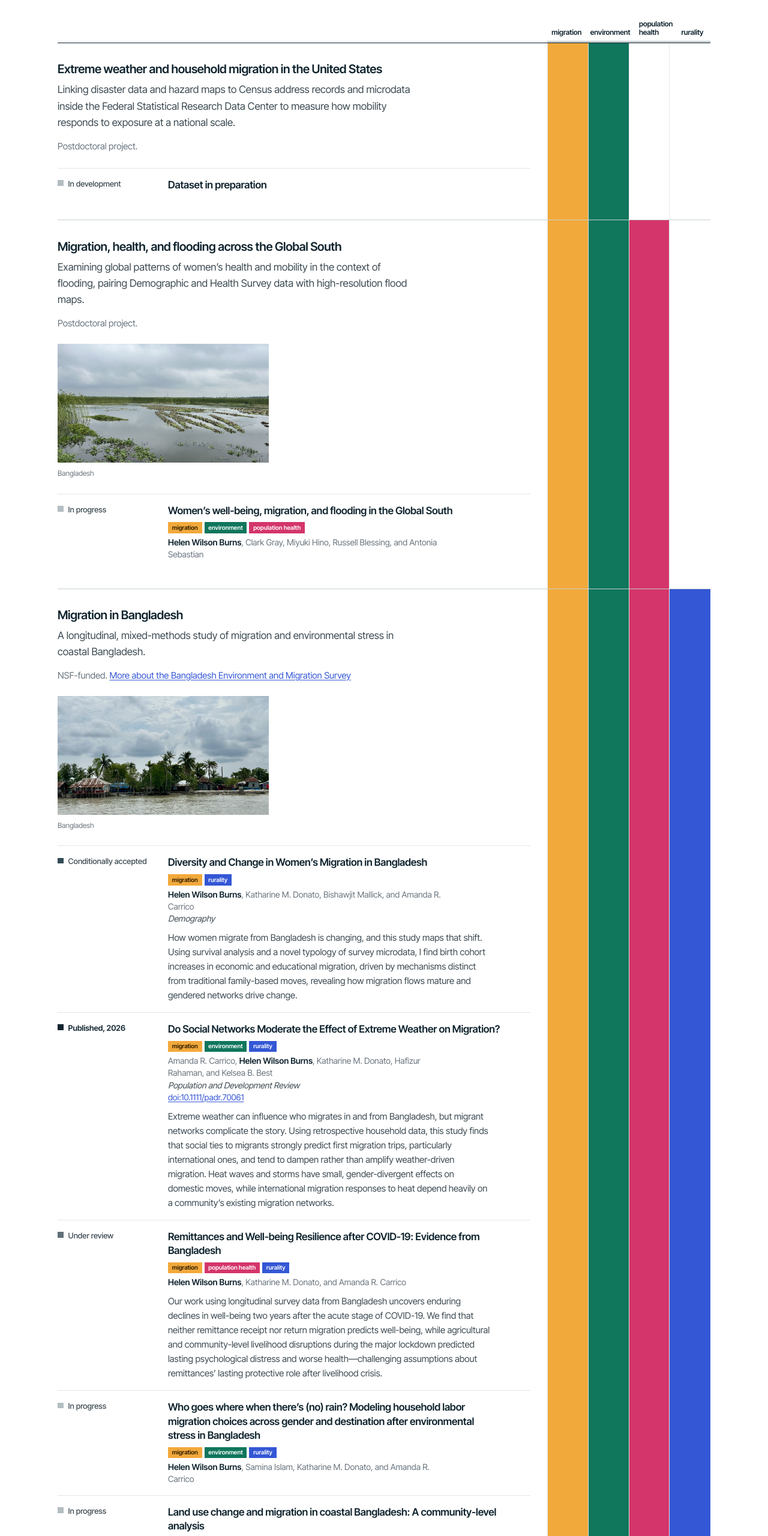
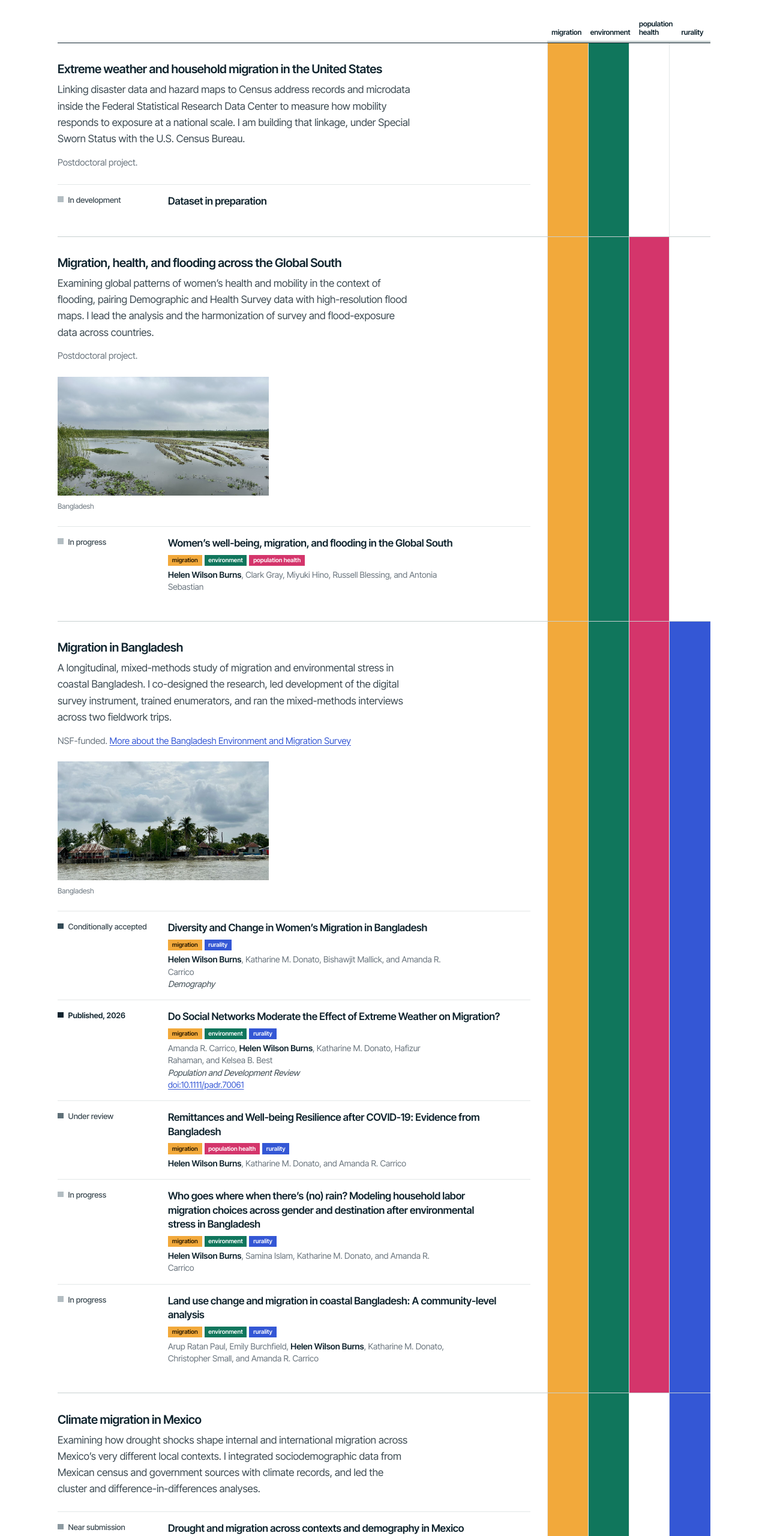
Before and after one commit to helenwilsonburns/hwb_site, a plain HTML site: page index.html in a window 1280 px wide. Shown: the part 1960-4520 px from the top of the page at 60% size. Drawn offline with Linux system fonts and the light colour scheme.

Commit message:
Research: detail and contribution on projects, citations only on papers
- Remove the four findings paragraphs from paper rows. Each paper is now
  status, title, domain tags, and full citation (authors, venue, DOI).
- Move the substance up to the project level: every project now states
  what it is and what Helen did on it.
- Restore the contribution sentences on the Bangladesh and Mexico
  projects, and add one for the Census RDC project.

The Global South contribution sentence is a draft, marked with an HTML
comment for review.

Co-Authored-By: Claude Opus 5 <noreply@anthropic.com>
Claude-Session: https://claude.ai/code/session_01LPZA1yrUK6doU8KjZJCNXS

```diff
--- a/index.html
+++ b/index.html
@@ -162,7 +162,7 @@
       <li class="project">
         <div class="pbody">
           <h3>Extreme weather and household migration in the United States</h3>
-          <p class="role-line">Linking disaster data and hazard maps to Census address records and microdata inside the Federal Statistical Research Data Center to measure how mobility responds to exposure at a national scale.</p>
+          <p class="role-line">Linking disaster data and hazard maps to Census address records and microdata inside the Federal Statistical Research Data Center to measure how mobility responds to exposure at a national scale. I am building that linkage, under Special Sworn Status with the U.S. Census Bureau.</p>
           <p class="meta">Postdoctoral project.</p>
           <ul class="papers">
             <li class="paper">
@@ -182,7 +182,8 @@
       <li class="project">
         <div class="pbody">
           <h3>Migration, health, and flooding across the Global South</h3>
-          <p class="role-line">Examining global patterns of women&rsquo;s health and mobility in the context of flooding, pairing Demographic and Health Survey data with high-resolution flood maps.</p>
+          <!-- CHECK THIS LINE: contribution sentence is my draft — correct it to what you actually do here. -->
+          <p class="role-line">Examining global patterns of women&rsquo;s health and mobility in the context of flooding, pairing Demographic and Health Survey data with high-resolution flood maps. I lead the analysis and the harmonization of survey and flood-exposure data across countries.</p>
           <p class="meta">Postdoctoral project.</p>
           <figure class="pphoto">
             <img src="images/field-flood.jpg" alt="Flooded cropland with scattered vegetation" width="1333" height="1000">
@@ -210,7 +211,7 @@
       <li class="project">
         <div class="pbody">
           <h3>Migration in Bangladesh</h3>
-          <p class="role-line">A longitudinal, mixed-methods study of migration and environmental stress in coastal Bangladesh. </p>
+          <p class="role-line">A longitudinal, mixed-methods study of migration and environmental stress in coastal Bangladesh. I co-designed the research, led development of the digital survey instrument, trained enumerators, and ran the mixed-methods interviews across two fieldwork trips.</p>
           <p class="meta">NSF-funded. <a href="https://bemsweb.weebly.com/">More about the Bangladesh Environment and Migration Survey</a></p>
           <figure class="pphoto">
             <img src="images/field-village.jpg" alt="A riverbank settlement of stilted houses under palm trees" width="1333" height="1000">
@@ -223,7 +224,6 @@
                 <p class="t">Diversity and Change in Women&rsquo;s Migration in Bangladesh</p>
                 <p class="pdoms"><span class="d-mig">migration</span><span class="d-rur">rurality</span></p>
                 <p class="a"><b class="me">Helen Wilson Burns</b>, Katharine M. Donato, Bishawjit Mallick, and Amanda R. Carrico<br><em>Demography</em></p>
-                <p class="d">How women migrate from Bangladesh is changing, and this study maps that shift. Using survival analysis and a novel typology of survey microdata, I find birth cohort increases in economic and educational migration, driven by mechanisms distinct from traditional family-based moves, revealing how migration flows mature and gendered networks drive change.</p>
               </div>
             </li>
             <li class="paper">
@@ -232,7 +232,6 @@
                 <p class="t">Do Social Networks Moderate the Effect of Extreme Weather on Migration?</p>
                 <p class="pdoms"><span class="d-mig">migration</span><span class="d-env">environment</span><span class="d-rur">rurality</span></p>
                 <p class="a">Amanda R. Carrico, <b class="me">Helen Wilson Burns</b>, Katharine M. Donato, Hafizur Rahaman, and Kelsea B. Best<br><em>Population and Development Review</em><br><a href="https://doi.org/10.1111/padr.70061">doi:10.1111/padr.70061</a></p>
-                <p class="d">Extreme weather can influence who migrates in and from Bangladesh, but migrant networks complicate the story. Using retrospective household data, this study finds that social ties to migrants strongly predict first migration trips, particularly international ones, and tend to dampen rather than amplify weather-driven migration. Heat waves and storms have small, gender-divergent effects on domestic moves, while international migration responses to heat depend heavily on a community&rsquo;s existing migration networks.</p>
               </div>
             </li>
             <li class="paper">
@@ -241,7 +240,6 @@
                 <p class="t">Remittances and Well-being Resilience after COVID-19: Evidence from Bangladesh</p>
                 <p class="pdoms"><span class="d-mig">migration</span><span class="d-hea">population health</span><span class="d-rur">rurality</span></p>
                 <p class="a"><b class="me">Helen Wilson Burns</b>, Katharine M. Donato, and Amanda R. Carrico</p>
-                <p class="d">Our work using longitudinal survey data from Bangladesh uncovers enduring declines in well-being two years after the acute stage of COVID-19. We find that neither remittance receipt nor return migration predicts well-being, while agricultural and community-level livelihood disruptions during the major lockdown predicted lasting psychological distress and worse health&mdash;challenging assumptions about remittances&rsquo; lasting protective role after livelihood crisis.</p>
               </div>
             </li>
             <li class="paper">
@@ -273,7 +271,7 @@
       <li class="project">
         <div class="pbody">
           <h3>Climate migration in Mexico</h3>
-          <p class="role-line">Examining how drought shocks shape internal and international migration across Mexico&rsquo;s very different local contexts. </p>
+          <p class="role-line">Examining how drought shocks shape internal and international migration across Mexico&rsquo;s very different local contexts. I integrated sociodemographic data from Mexican census and government sources with climate records, and led the cluster and difference-in-differences analyses.</p>
           <ul class="papers">
             <li class="paper">
               <span class="status s-near">Near submission</span>
@@ -281,7 +279,6 @@
                 <p class="t">Drought and migration across contexts and demography in Mexico</p>
                 <p class="pdoms"><span class="d-mig">migration</span><span class="d-env">environment</span><span class="d-rur">rurality</span></p>
                 <p class="a"><b class="me">Helen Wilson Burns</b>, Fernando Riosmena, Johannes Uhl, and Stefan Leyk</p>
-                <p class="d">Drought-related shocks produce heterogeneous effects on internal and international migration, shaped by local social and economic context, gender, and life stage&mdash;challenging oversimple &ldquo;climate refugee&rdquo; narratives and showing that rigorous quantitative methods can reveal these dynamics rather than flatten them.</p>
               </div>
             </li>
           </ul>
```
